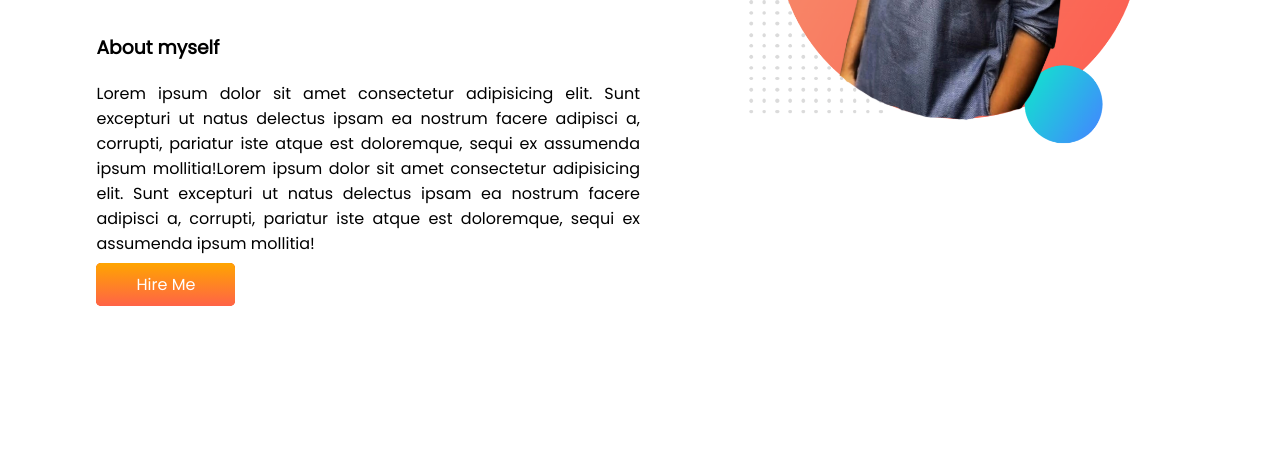
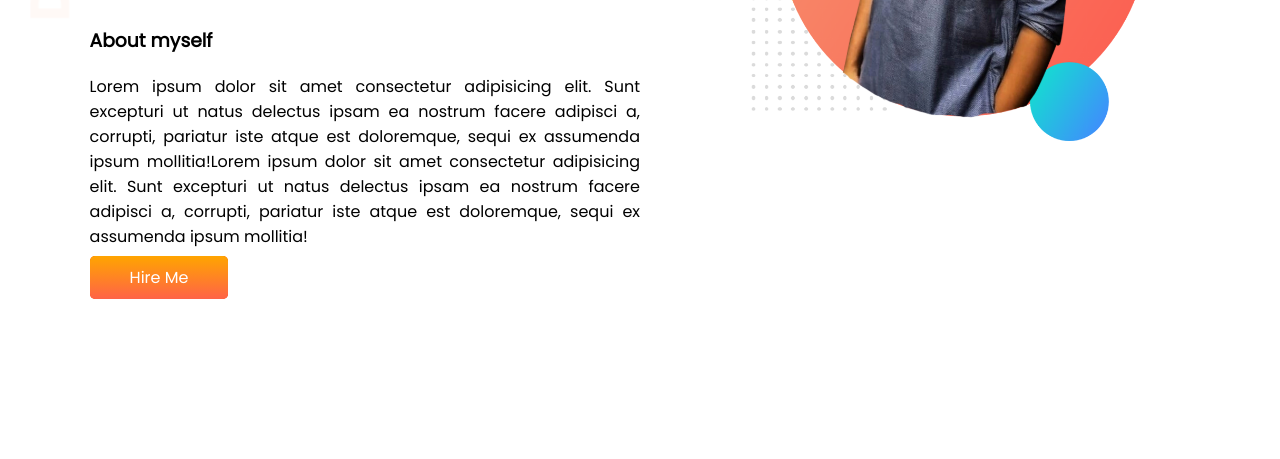
Before and after one commit to alnoman1620/portfolio-practice-JM4, a plain HTML site: page index.html in a window 1280 px wide. Shown: the part 341-800 px from the top of the page. Drawn offline with Linux system fonts and the light colour scheme.

Commit message:
first-part-done

```diff
--- a/index.html
+++ b/index.html
@@ -13,7 +13,7 @@
 </head>
 <body>
     <!--First part-->
-    <section>
+    <section id="top-part">
         <div class="half-part">
             <h1>Welcome To </h1>
             <h1> <span class="name">Noman's</span> World !!!</h1>
--- a/style.css
+++ b/style.css
@@ -1,5 +1,6 @@
 body {
   font-family: "Poppins", sans-serif;
+  margin: 0;
 }
 .name {
   color: orange;
@@ -31,3 +32,7 @@ section {
 .btn:hover {
   background-image: linear-gradient(green, yellow);
 }
+#top-part {
+  background-image: url(images/top-banner.png);
+  background-repeat: no-repeat;
+}
```
